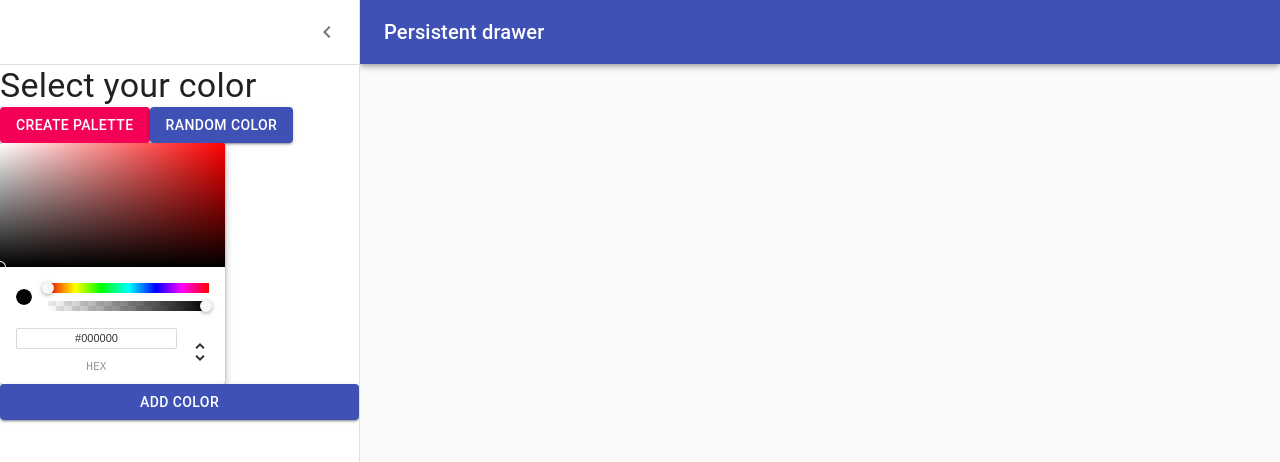
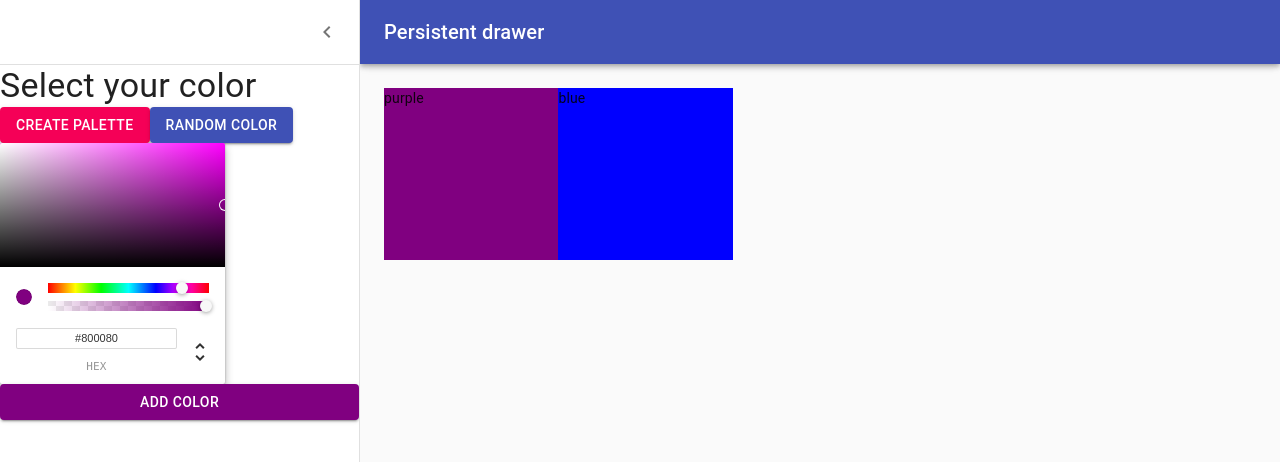
Before and after one commit to appyofficial/irogram, a React (Create React App) app: page /palette/new in a window 1280 px wide. Both pictures are taken after a click on the button "Open drawer". Shown: the top 462 px of the page. Built offline with nearby package versions, Linux system fonts and the light colour scheme.

Commit message:
draggble color box

```diff
--- a/package.json
+++ b/package.json
@@ -12,7 +12,7 @@
     "chroma-js": "^2.1.0",
     "rc-slider": "^9.3.1",
     "react": "^16.13.1",
-    "react-color": "^2.18.1",
+    "react-color": "^2.17.3",
     "react-copy-to-clipboard": "^5.0.2",
     "react-dom": "^16.13.1",
     "react-router-dom": "^5.2.0",
--- /dev/null
+++ b/src/components/DraggableColorBox.js
@@ -0,0 +1,24 @@
+import React from "react";
+import { withStyles } from "@material-ui/styles";
+
+const styles = {
+  root: {
+    width: "20%",
+    height: "25%",
+    display: "inline-block",
+    margin: "0 auto",
+    position: "relative",
+    cursor: "pointer",
+    marginBottom: "-3.5px",
+  },
+};
+
+const DraggableColorBox = ({ color, classes }) => {
+  return (
+    <div className={classes.root} style={{ backgroundColor: color }}>
+      {color}
+    </div>
+  );
+};
+
+export default withStyles(styles)(DraggableColorBox);
--- a/src/components/NewPaletteForm.js
+++ b/src/components/NewPaletteForm.js
@@ -12,6 +12,7 @@
 import ChevronLeftIcon from "@material-ui/icons/ChevronLeft";
 import Button from "@material-ui/core/Button";
 import { ChromePicker } from "react-color";
+import DraggableColorBox from "./DraggableColorBox";
 
 const drawerWidth = 360;
 
@@ -55,6 +56,7 @@
     justifyContent: "flex-end",
   },
   content: {
+    height: "calc(100vh - 64px)",
     flexGrow: 1,
     padding: theme.spacing(3),
     transition: theme.transitions.create("margin", {
@@ -73,9 +75,14 @@
 });
 
 class NewPaletteForm extends React.Component {
-  state = {
-    open: false,
-  };
+  constructor(props) {
+    super(props);
+    this.state = {
+      open: false,
+      currentColor: "purple",
+      colors: ["purple", "blue"],
+    };
+  }
 
   handleDrawerOpen = () => {
     this.setState({ open: true });
@@ -83,6 +90,15 @@
 
   handleDrawerClose = () => {
     this.setState({ open: false });
+  };
+
+  updateCurrentColor = (newColor) => {
+    console.log(newColor);
+    this.setState({ currentColor: newColor.hex });
+  };
+
+  addNewColor = () => {
+    this.setState({ colors: [...this.state.colors, this.state.currentColor] });
   };
 
   render() {
@@ -137,10 +153,15 @@
             </Button>
           </div>
           <ChromePicker
-            color="purpe"
-            onChangeComplete={(newColor) => console.log(newColor)}
+            color={this.state.currentColor}
+            onChangeComplete={this.updateCurrentColor}
           />
-          <Button color="primary" variant="contained">
+          <Button
+            onClick={this.addNewColor}
+            color="primary"
+            variant="contained"
+            style={{ backgroundColor: this.state.currentColor }}
+          >
             Add Color
           </Button>
         </Drawer>
@@ -150,6 +171,9 @@
           })}
         >
           <div className={classes.drawerHeader} />
+          {this.state.colors.map((color) => (
+            <DraggableColorBox color={color} />
+          ))}
         </main>
       </div>
     );
```
Also changed, not shown: 1 other file (tests, documents, lock files or other folders).
